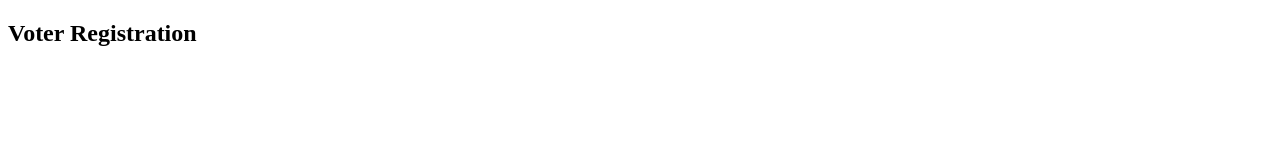
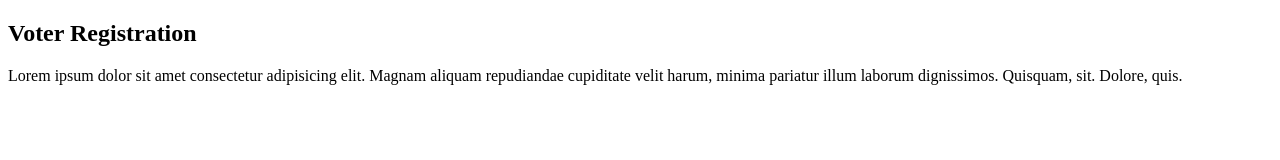
Before and after one commit to ujjwal1103/Voter-Registration, a plain HTML site: page index.html in a window 1280 px wide. Drawn offline with Linux system fonts and the light colour scheme.

Commit message:
lorem added

```diff
--- a/index.html
+++ b/index.html
@@ -8,5 +8,6 @@
 </head>
 <body>
     <h2>Voter Registration</h2>
+    <p>Lorem ipsum dolor sit amet consectetur adipisicing elit. Magnam aliquam repudiandae cupiditate velit harum, minima pariatur illum laborum dignissimos. Quisquam, sit. Dolore, quis.</p>
 </body>
 </html>
```
